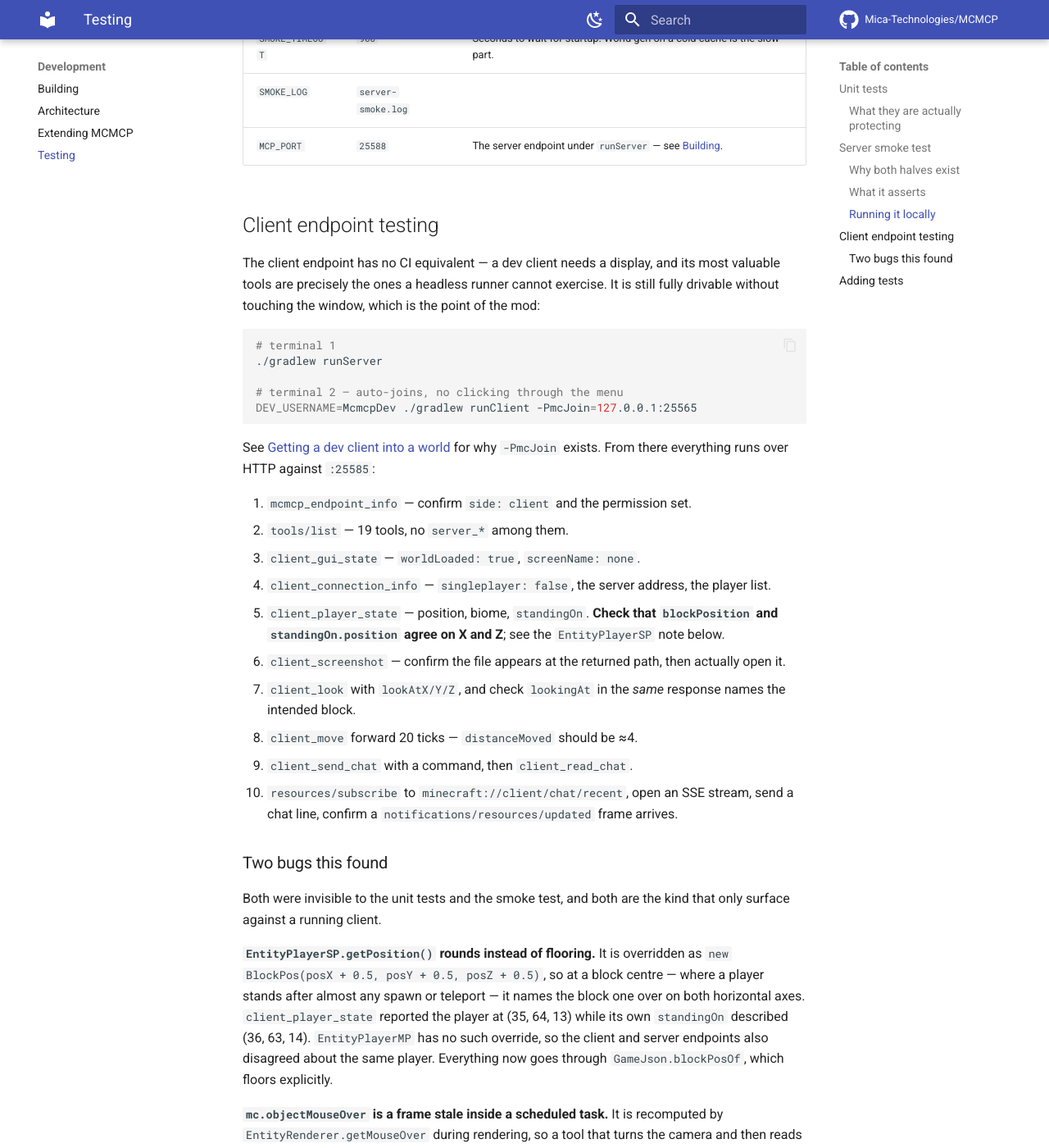
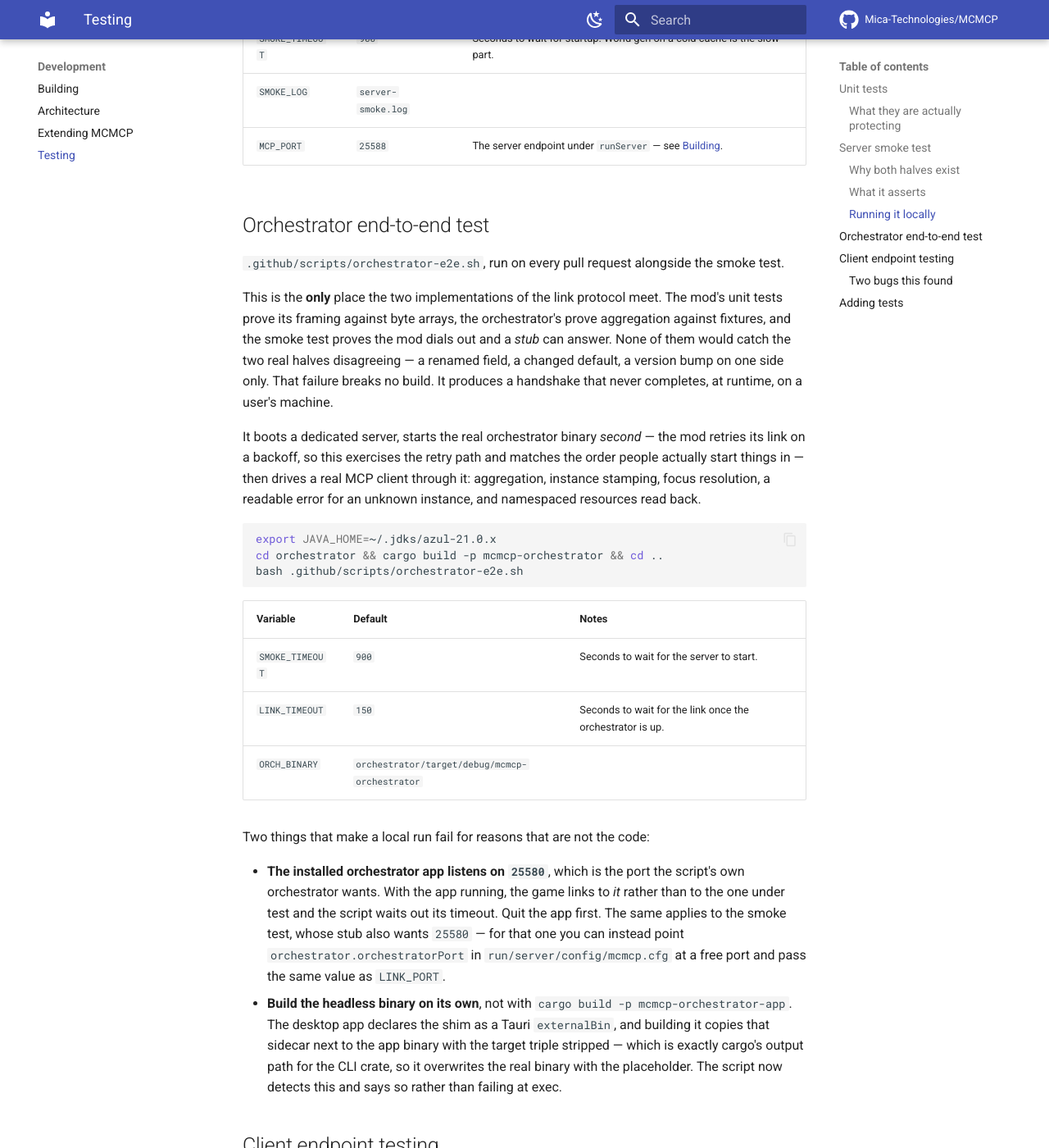
Before and after one commit to Mica-Technologies/MCMCP, an MkDocs documentation site: the page built from docs/dev/testing.md, in a window 1280 px wide and 1400 px high, scrolled down 2961 px. Shown: the whole window at 82% size. Built offline with MkDocs 1.6.1 and Material for MkDocs 9.7.7, drawn with Linux system fonts in a browser that asks for light colours; comment, search, counter and statistics services are not loaded.

Commit message:
Correct the wiki against what the code now does
A sweep of every page against the source after a day of changes, rather than a
pass over the ones this session happened to touch.

Tool counts had drifted, and the per-endpoint ones badly: the client endpoint
serves 32 tools and the pages said 19, which predates several tools rather than
today's. Counted two ways before changing them — parsed from the registrations,
and against a live pair where the orchestrator reported 32 for a client and the
end-to-end test reported 18 routed for a server.

Sample output showed bare instance ids. Now that an instance is addressed per
endpoint, `mcmcp_compare_instances` prints `run-d0a639.client`, and the
`log --instance` example was worse than cosmetic: that filter is an exact match
on the recorded id, so the documented command matches nothing at all.

Two things had shipped undocumented.

`ready` is new on `mcmcp_instances` and is the field that answers "why does a
connected game refuse its own tools" — an instance is registered when its link
comes up, before anything has asked what it can do, so `connected` alone never
meant callable. The section also records why a not-ready instance is excluded
from aggregation rather than merely contributing nothing: the aggregate is
cached, so an empty catalogue would replace the surface every other instance had.

The orchestrator end-to-end test was in no page, despite being the only place
the two implementations of the link protocol meet. It now has one, including the
two things that make a local run fail for reasons that are not the code — the
installed app already holding port 25580, and building the desktop app
overwriting the headless binary with its sidecar placeholder.

`ClientInputLock` was missing from the package map, which is the one place that
lists what may never be named from common code.

Co-Authored-By: Claude Opus 5 (1M context) <noreply@anthropic.com>
Claude-Session: https://claude.ai/code/session_017ZnxkGeAVfAjiZEw2ebBUw

````diff
--- a/docs/dev/testing.md
+++ b/docs/dev/testing.md
@@ -105,6 +105,47 @@ Environment:
 | `SMOKE_LOG` | `server-smoke.log` | |
 | `MCP_PORT` | `25588` | The server endpoint under `runServer` — see [Building](building.md#dev-launch-ports). |
 
+## Orchestrator end-to-end test
+
+`.github/scripts/orchestrator-e2e.sh`, run on every pull request alongside the smoke test.
+
+This is the **only** place the two implementations of the link protocol meet. The mod's unit tests
+prove its framing against byte arrays, the orchestrator's prove aggregation against fixtures, and the
+smoke test proves the mod dials out and a *stub* can answer. None of them would catch the two real
+halves disagreeing — a renamed field, a changed default, a version bump on one side only. That
+failure breaks no build. It produces a handshake that never completes, at runtime, on a user's
+machine.
+
+It boots a dedicated server, starts the real orchestrator binary *second* — the mod retries its link
+on a backoff, so this exercises the retry path and matches the order people actually start things in
+— then drives a real MCP client through it: aggregation, instance stamping, focus resolution, a
+readable error for an unknown instance, and namespaced resources read back.
+
+```bash
+export JAVA_HOME=~/.jdks/azul-21.0.x
+cd orchestrator && cargo build -p mcmcp-orchestrator && cd ..
+bash .github/scripts/orchestrator-e2e.sh
+```
+
+| Variable | Default | Notes |
+| --- | --- | --- |
+| `SMOKE_TIMEOUT` | `900` | Seconds to wait for the server to start. |
+| `LINK_TIMEOUT` | `150` | Seconds to wait for the link once the orchestrator is up. |
+| `ORCH_BINARY` | `orchestrator/target/debug/mcmcp-orchestrator` | |
+
+Two things that make a local run fail for reasons that are not the code:
+
+- **The installed orchestrator app listens on `25580`**, which is the port the script's own
+  orchestrator wants. With the app running, the game links to *it* rather than to the one under test
+  and the script waits out its timeout. Quit the app first. The same applies to the smoke test, whose
+  stub also wants `25580` — for that one you can instead point `orchestrator.orchestratorPort` in
+  `run/server/config/mcmcp.cfg` at a free port and pass the same value as `LINK_PORT`.
+- **Build the headless binary on its own**, not with `cargo build -p mcmcp-orchestrator-app`. The
+  desktop app declares the shim as a Tauri `externalBin`, and building it copies that sidecar next to
+  the app binary with the target triple stripped — which is exactly cargo's output path for the CLI
+  crate, so it overwrites the real binary with the placeholder. The script now detects this and says
+  so rather than failing at exec.
+
 ## Client endpoint testing
 
 The client endpoint has no CI equivalent — a dev client needs a display, and its most valuable tools
@@ -123,7 +164,7 @@ See [Getting a dev client into a world](building.md#getting-a-dev-client-into-a-
 for why `-PmcJoin` exists. From there everything runs over HTTP against `:25585`:
 
 1. `mcmcp_endpoint_info` — confirm `side: client` and the permission set.
-2. `tools/list` — 19 tools, no `server_*` among them.
+2. `tools/list` — 32 tools, no `server_*` among them.
 3. `client_gui_state` — `worldLoaded: true`, `screenName: none`.
 4. `client_connection_info` — `singleplayer: false`, the server address, the player list.
 5. `client_player_state` — position, biome, `standingOn`. **Check that `blockPosition` and
````
Also changed, not shown: README.md (+1 -1 lines), docs/dev/architecture.md (+1 -0 lines), docs/guide/installation.md (+1 -1 lines), docs/guide/orchestrator.md (+21 -4 lines), docs/reference/commands.md (+2 -2 lines), docs/reference/tools.md (+1 -1 lines).
